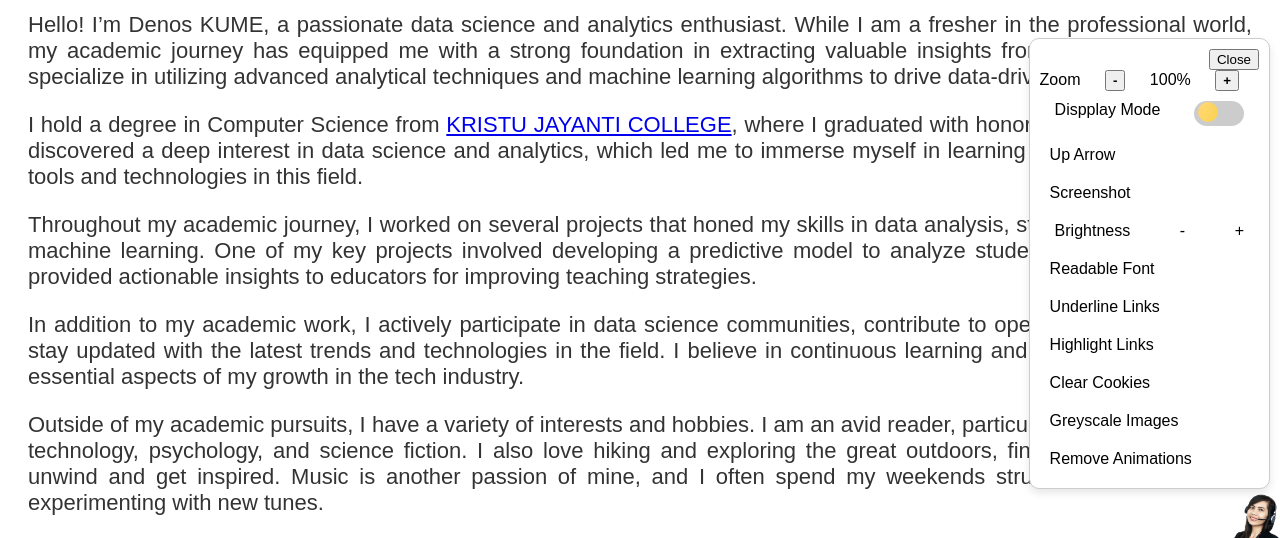
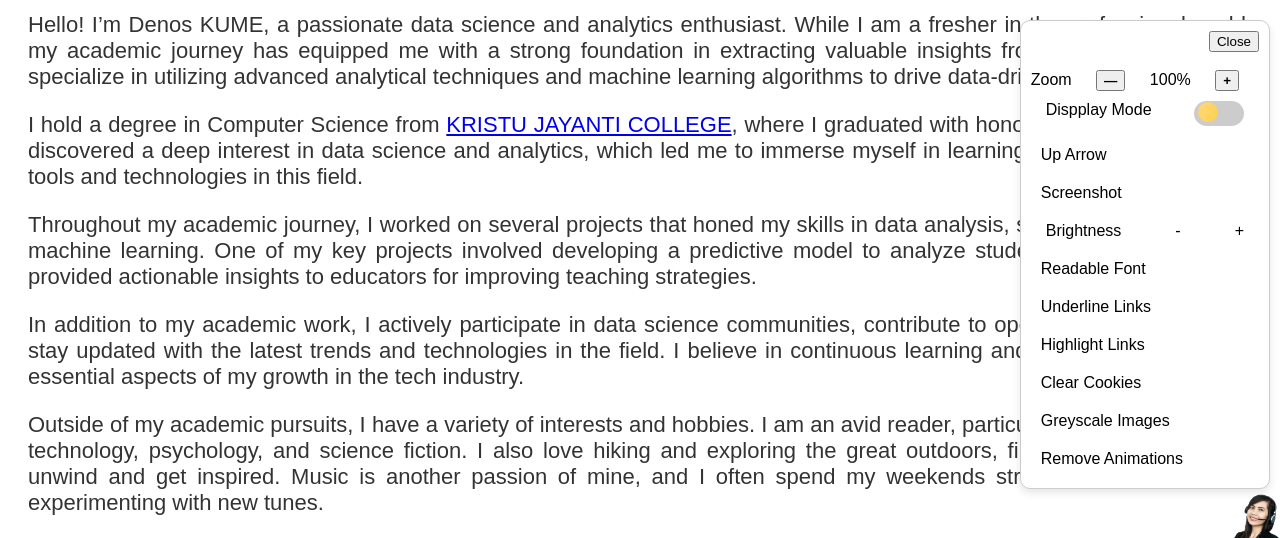
Before and after one commit to dedoole/dedoole.io, a plain HTML site: page index.html in a window 1280 px wide. Both pictures are taken after a click on the picture 1258 px from the left and 770 px from the top of the page. Shown: the part 251-789 px from the top of the page. Drawn offline with nearby package versions, Linux system fonts and the light colour scheme.

Commit message:
Update index.html

```diff
--- a/index.html
+++ b/index.html
@@ -59,10 +59,10 @@
 <div class="assistant-menu" id="assistantMenu">
     <div class="assistant-header">
         <button onclick="toggleAssistantMenu()">Close</button>
-    </div> <be>
+    </div> <br>
   <div>
           <span>Zoom  </span>
-          <span onclick="zoomOut()" class="zoom-control"><button><b> - </b></button></span>
+          <span onclick="zoomOut()" class="zoom-control"><button><b> — </b></button></span>
           <span id="zoomPercentage"> 100% </span>
           <span onclick="zoomIn()" class="zoom-control"><button><b> + </b></button></span>
   </div>
```
